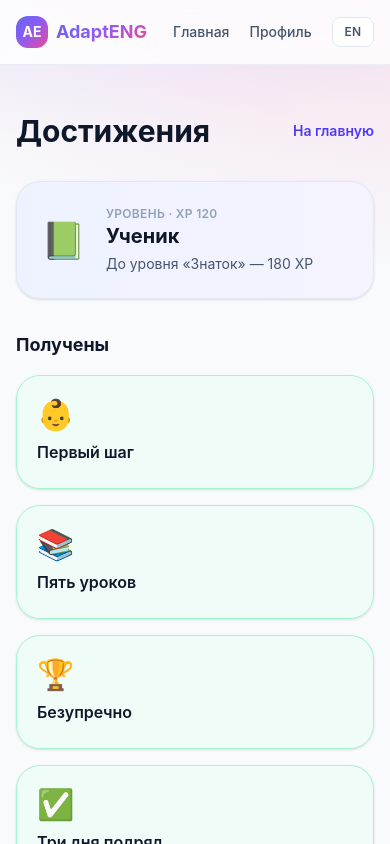
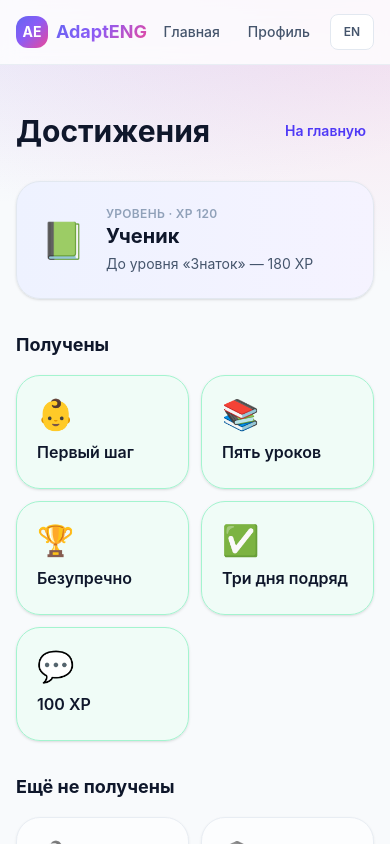
Before and after one commit to Tleukhanov/AdaptENG, a Next.js app: page /achievements in a window 390 px wide. Shown: the top 844 px of the page. Built offline with nearby package versions, Linux system fonts and the light colour scheme; no server answers.

Commit message:
fix(web): mobile layout — 44px tap targets, 2-column stats on phones

```diff
--- a/app/achievements/page.tsx
+++ b/app/achievements/page.tsx
@@ -91,7 +91,7 @@ export default function AchievementsPage() {
     <main className="mx-auto max-w-5xl px-4 py-12">
       <div className="flex flex-wrap items-center justify-between gap-4">
         <h1 className="text-3xl font-bold text-slate-900">{t('title')}</h1>
-        <Link href="/" className="text-sm font-semibold text-indigo-600 hover:text-indigo-500">
+        <Link href="/" className="inline-flex min-h-[36px] items-center rounded-lg px-2 py-2 text-sm font-semibold text-indigo-600 hover:text-indigo-500">
           {t('back')}
         </Link>
       </div>
@@ -118,8 +118,8 @@ export default function AchievementsPage() {
           {earned.length > 0 && (
             <section className="mt-8">
               <h2 className="text-lg font-bold text-slate-900">{t('earned')}</h2>
-              <div className="mt-4 grid gap-4 sm:grid-cols-2 lg:grid-cols-3">
-                {earned.map((a, i) => (
+<div className="mt-4 grid grid-cols-2 gap-3 sm:gap-4 lg:grid-cols-3">
+            {earned.map((a, i) => (
                   <div key={a.id} className="rounded-3xl border border-emerald-200 bg-emerald-50/60 p-5 shadow-sm">
                     <p className="text-3xl">{a.emoji || DEFAULT_EMOJI[i % DEFAULT_EMOJI.length]}</p>
                     <p className="mt-2 font-semibold text-slate-900">{a.name}</p>
@@ -133,7 +133,7 @@ export default function AchievementsPage() {
           {locked.length > 0 && (
             <section className="mt-8">
               <h2 className="text-lg font-bold text-slate-900">{t('locked')}</h2>
-              <div className="mt-4 grid gap-4 sm:grid-cols-2 lg:grid-cols-3">
+              <div className="mt-4 grid grid-cols-2 gap-3 sm:gap-4 lg:grid-cols-3">
                 {locked.map((a, i) => (
                   <div key={a.id} className="rounded-3xl border border-slate-200 bg-white p-5 opacity-70 shadow-sm">
                     <p className="text-3xl grayscale">{a.emoji || DEFAULT_EMOJI[i % DEFAULT_EMOJI.length]}</p>
--- a/app/chat/page.tsx
+++ b/app/chat/page.tsx
@@ -472,8 +472,8 @@ export default function ChatPage() {
                     onClick={() => selectMentor(item)}
                     className={
                       active
-                        ? 'inline-flex items-center gap-1.5 rounded-full border border-slate-900 bg-slate-900 px-3 py-1 text-xs font-medium text-white'
-                        : 'inline-flex items-center gap-1.5 rounded-full border border-slate-200 bg-white px-3 py-1 text-xs font-medium text-slate-600 transition hover:border-slate-300 hover:bg-slate-50'
+? 'inline-flex min-h-[36px] items-center gap-1.5 rounded-full border border-slate-900 bg-slate-900 px-3.5 text-xs font-medium text-white'
+                    : 'inline-flex min-h-[36px] items-center gap-1.5 rounded-full border border-slate-200 bg-white px-3.5 text-xs font-medium text-slate-600 transition hover:border-slate-300 hover:bg-slate-50'
                     }
                   >
                     <span>{item.emoji}</span>
--- a/app/dashboard/page.tsx
+++ b/app/dashboard/page.tsx
@@ -117,7 +117,7 @@ export default function DashboardPage() {
     <main className="mx-auto max-w-5xl px-4 py-12">
       <div className="flex flex-wrap items-center justify-between gap-4">
         <h1 className="text-3xl font-bold text-slate-900">{t('title')}</h1>
-        <Link href="/" className="text-sm font-semibold text-indigo-600 hover:text-indigo-500">
+        <Link href="/" className="inline-flex min-h-[36px] items-center rounded-lg px-2 py-2 text-sm font-semibold text-indigo-600 hover:text-indigo-500">
           {t('back')}
         </Link>
       </div>
--- a/app/layout.tsx
+++ b/app/layout.tsx
@@ -29,11 +29,17 @@ export default async function RootLayout({ children }: { children: ReactNode })
                 </span>
                 <span className="adapteng-text-gradient">AdaptENG</span>
               </Link>
-              <nav className="flex items-center gap-5 text-sm font-medium text-slate-600">
-                <Link href="/" className="transition hover:text-slate-900">
+              <nav className="flex items-center gap-3 text-sm font-medium text-slate-600 sm:gap-5">
+                <Link
+                  href="/"
+                  className="inline-flex min-h-[36px] items-center rounded-lg px-2 py-2 transition hover:text-slate-900"
+                >
                   {t('nav.home')}
                 </Link>
-                <Link href="/dashboard" className="transition hover:text-slate-900">
+                <Link
+                  href="/dashboard"
+                  className="inline-flex min-h-[36px] items-center rounded-lg px-2 py-2 transition hover:text-slate-900"
+                >
                   {t('nav.profile')}
                 </Link>
                 <LocaleToggle />
--- a/app/leaderboard/page.tsx
+++ b/app/leaderboard/page.tsx
@@ -73,7 +73,7 @@ export default function LeaderboardPage() {
     <main className="mx-auto max-w-4xl px-4 py-12">
       <div className="flex flex-wrap items-center justify-between gap-4">
         <h1 className="text-3xl font-bold text-slate-900">{t('title')}</h1>
-        <Link href="/" className="text-sm font-semibold text-indigo-600 hover:text-indigo-500">
+        <Link href="/" className="inline-flex min-h-[36px] items-center rounded-lg px-2 py-2 text-sm font-semibold text-indigo-600 hover:text-indigo-500">
           {t('back')}
         </Link>
       </div>
--- a/app/menu/page.tsx
+++ b/app/menu/page.tsx
@@ -89,7 +89,7 @@ export default function MenuPage() {
           </h1>
           <p className="mt-2 text-sm text-slate-600">{t('subtitle')}</p>
         </div>
-        <Link href="/" className="text-sm font-semibold text-indigo-600 hover:text-indigo-500">
+        <Link href="/" className="inline-flex min-h-[36px] items-center rounded-lg px-2 py-2 text-sm font-semibold text-indigo-600 hover:text-indigo-500">
           {t('home')}
         </Link>
       </div>
--- a/app/progress/page.tsx
+++ b/app/progress/page.tsx
@@ -113,7 +113,7 @@ export default function ProgressPage() {
     <main className="mx-auto max-w-5xl px-4 py-12">
       <div className="flex flex-wrap items-center justify-between gap-4">
         <h1 className="text-3xl font-bold text-slate-900">{t('title')}</h1>
-        <Link href="/" className="text-sm font-semibold text-indigo-600 hover:text-indigo-500">
+        <Link href="/" className="inline-flex min-h-[36px] items-center rounded-lg px-2 py-2 text-sm font-semibold text-indigo-600 hover:text-indigo-500">
           {t('back')}
         </Link>
       </div>
@@ -122,7 +122,7 @@ export default function ProgressPage() {
 
       {(status === 'ready' || status === 'unauth') && data && (
         <>
-          <div className="mt-8 grid gap-4 sm:grid-cols-2 lg:grid-cols-4">
+          <div className="mt-8 grid grid-cols-2 gap-3 sm:gap-4 lg:grid-cols-4">
             <Stat label={t('lessons')} value={data.lessons} />
             <Stat label={t('accuracy')} value={`${data.accuracy}%`} />
             <Stat label={t('streak')} value={data.streak} />
--- a/components/LocaleToggle.tsx
+++ b/components/LocaleToggle.tsx
@@ -16,7 +16,7 @@ export default function LocaleToggle() {
       type="button"
       onClick={handleToggle}
       aria-label="Switch language"
-      className="rounded-lg border border-slate-200 bg-white px-3 py-1.5 text-xs font-semibold uppercase text-slate-600 transition hover:bg-slate-100"
+      className="inline-flex min-h-[36px] min-w-[44px] items-center justify-center rounded-lg border border-slate-200 bg-white px-3 py-2 text-xs font-semibold uppercase text-slate-600 transition hover:bg-slate-100"
     >
       {nextLocale.toUpperCase()}
     </button>
```
